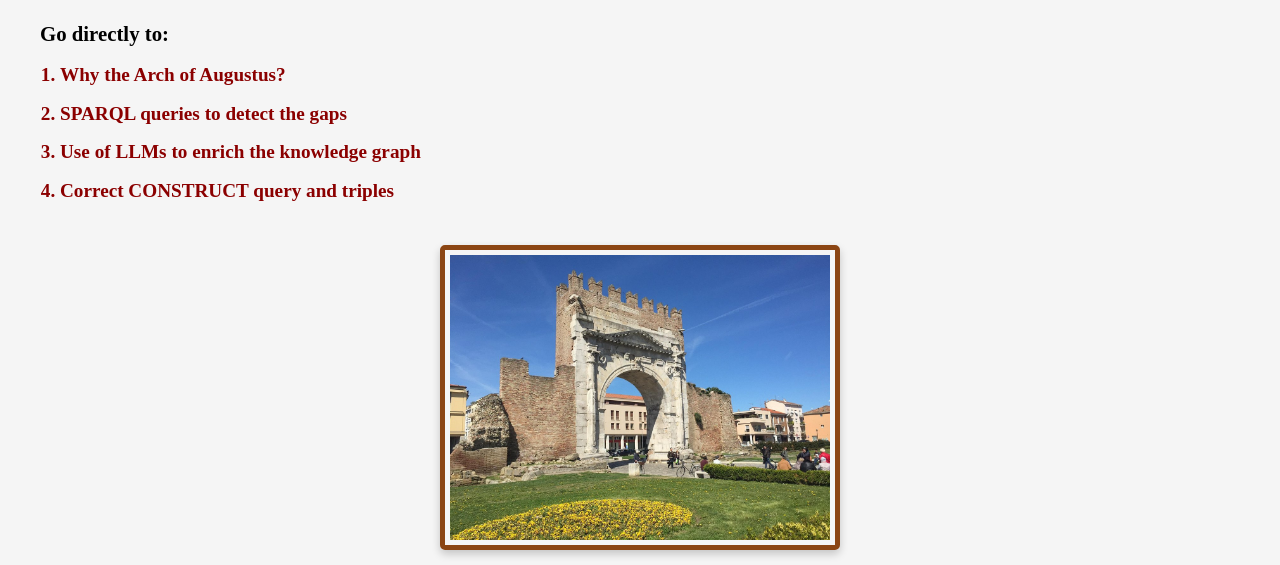
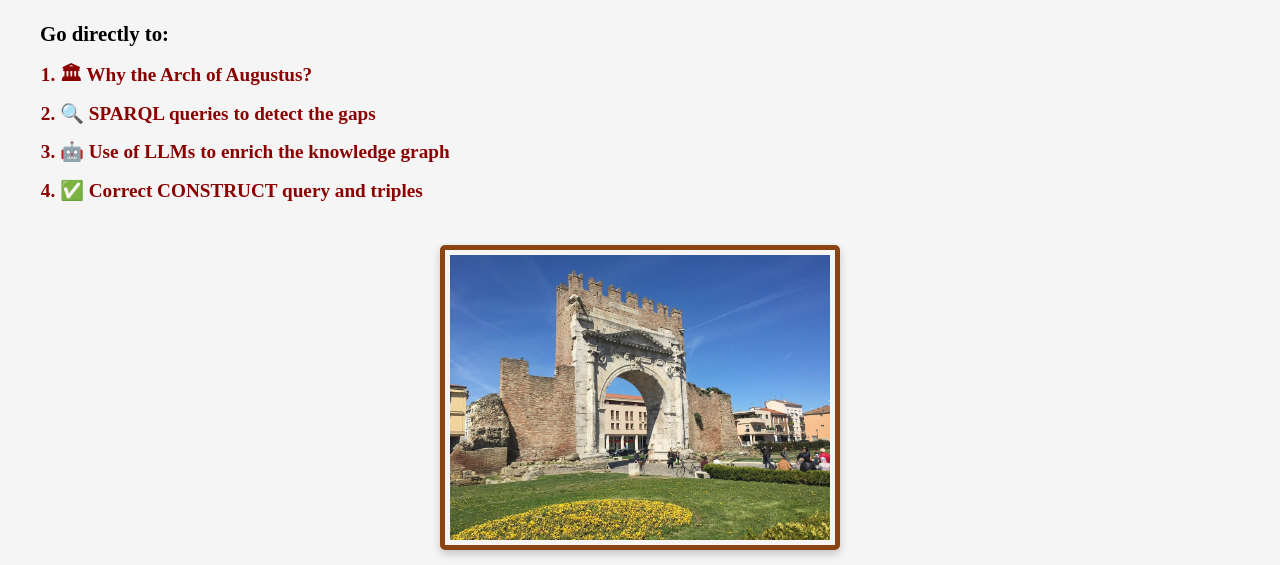
Before and after one commit to ginevraamazza/Website_project, a plain HTML site: page arcodaugusto.html in a window 1280 px wide. Shown: the part 232-797 px from the top of the page. Drawn offline with Linux system fonts and the light colour scheme.

Commit message:
Update arcodaugusto.html

```diff
--- a/arcodaugusto.html
+++ b/arcodaugusto.html
@@ -43,10 +43,10 @@
 <div class="internal-nav">
   <div class="nav-title">Go directly to:</div>
   <ol>
-	<li><a href="#why-augustus">Why the Arch of Augustus?</a></li>
-    <li><a href="#sparql-gaps">SPARQL queries to detect the gaps</a></li>
-    <li><a href="#llm-section">Use of LLMs to enrich the knowledge graph</a></li>
-    <li><a href="#construct-query">Correct CONSTRUCT query and triples</a></li>
+	<li><a href="#why-augustus">&#x1F3DB Why the Arch of Augustus?</a></li>
+    <li><a href="#sparql-gaps">&#128269 SPARQL queries to detect the gaps</a></li>
+    <li><a href="#llm-section">&#129302 Use of LLMs to enrich the knowledge graph</a></li>
+    <li><a href="#construct-query">&#9989 Correct CONSTRUCT query and triples</a></li>
   </ol>
 </div>
 
```
